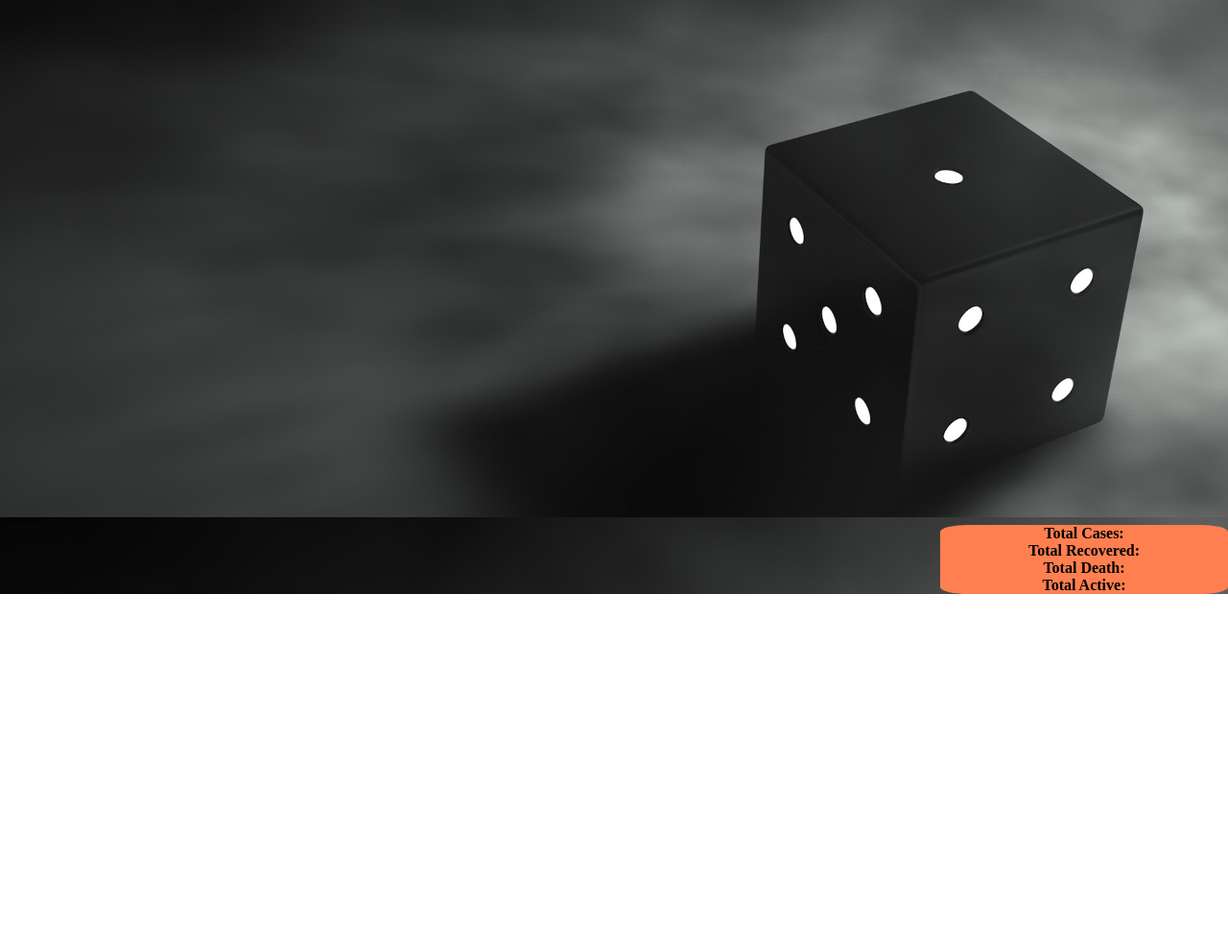
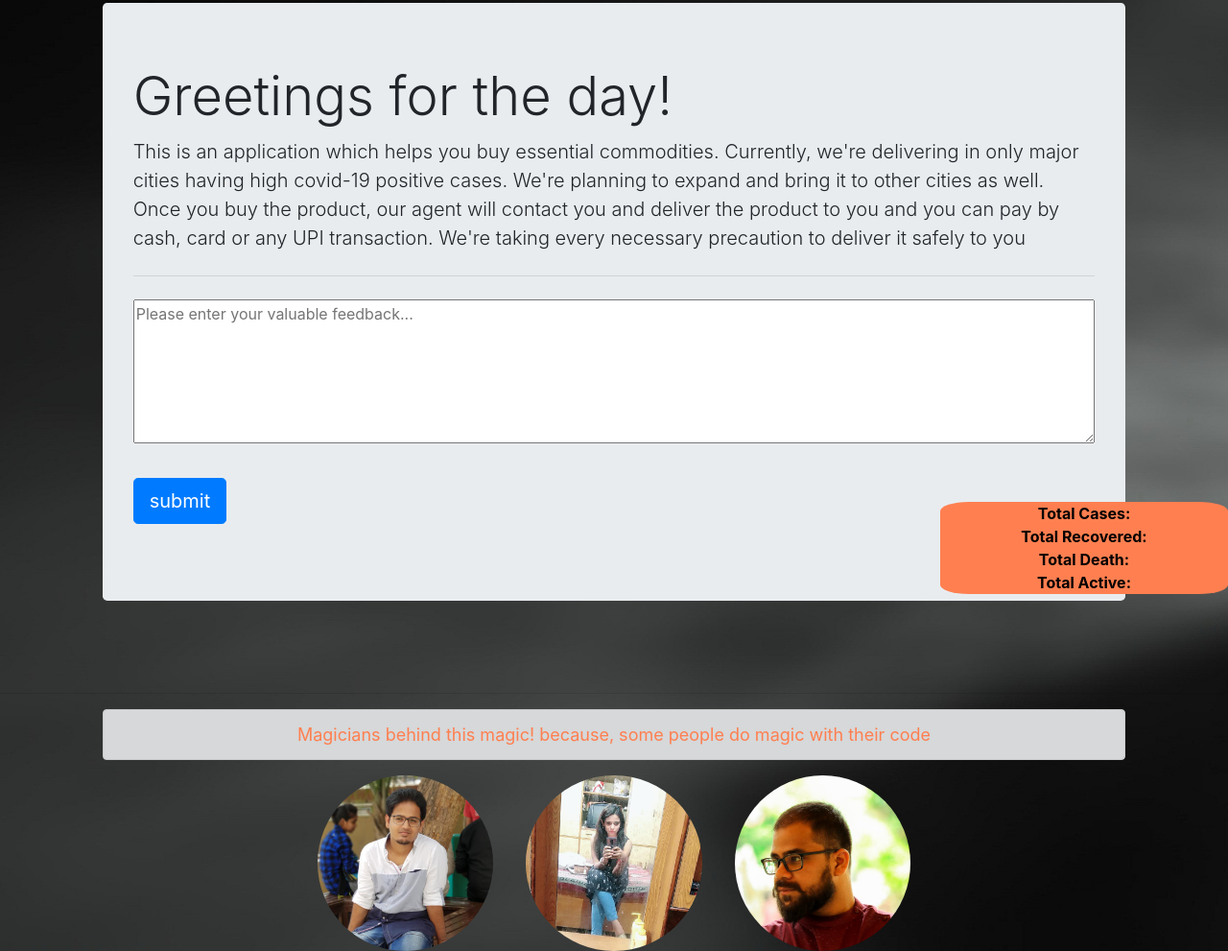
Before and after one commit to theblackorange/covid19essentialpurchase, a website: page public/about.html in a window 1280 px wide. Shown: the part 181-1172 px from the top of the page at 96% size. Before the commit the page ends 800 px from the top, so only its background shows below. Drawn offline with nearby package versions, Linux system fonts and the light colour scheme; no server answers.

Commit message:
about page code done

```diff
--- a/public/about.html
+++ b/public/about.html
@@ -3,7 +3,7 @@
 <head>
     <meta charset="utf-8">
     <link rel="stylesheet" href="style.css">
-
+    <link rel="stylesheet" href="https://maxcdn.bootstrapcdn.com/bootstrap/4.0.0/css/bootstrap.min.css" integrity="sha384-Gn5384xqQ1aoWXA+058RXPxPg6fy4IWvTNh0E263XmFcJlSAwiGgFAW/dAiS6JXm" crossorigin="anonymous">
     <meta name="viewport" content="width=device-width, initial-scale=1.0">
 
     <title>Essentials</title>
@@ -23,6 +23,34 @@
             </ul>
         </nav>
     </div>
+
+
+    <br>
+    <br>
+    <div class="jumbotron offset-lg-1 offset-md-1 col-10 precautionBackground">
+        <h5 class="display-4">Greetings for the day!</h5>
+        <p class="lead">This is an application which helps you buy essential commodities. Currently, we're delivering in only major cities having high covid-19 positive cases. We're planning to expand and bring it to other cities as well.
+            Once you buy the product, our agent will contact you and deliver the product to you and you can pay by cash, card or any UPI transaction. We're taking every necessary precaution to deliver it safely to you
+        </p>
+        <hr class="my-4">
+        <textarea placeholder="Please enter your valuable feedback..." class="completeWidth"></textarea>
+        <p class="lead">
+            <br>
+          <a class="btn btn-primary btn-lg btnSameBackground" href="#" role="button">submit</a>
+        </p>
+    </div>
+
+    <br>
+    <br>
+    <hr>
+    <div class="alert alert-dark offset-lg-1 offset-md-1 col-10" style="text-align: center;color: coral; font-size: large;" role="alert">
+        Magicians behind this magic! because, some people do magic with their code
+      </div>
+    <div class="textCenter">
+        <a href="https://www.linkedin.com/in/farhan-khan-b31687170"><img class="imageRound col-2" src="images/farhan.jpg" ></a>
+        <a href="https://www.linkedin.com/in/muskan-gulati-2601a6194"><img class="imageRound col-2 " src="images/muskan.jpg" ></a>
+        <a href="https://www.linkedin.com/in/krvenkatesh"><img class="imageRound col-2 " src="images/venky.jpg" ></a>
+    </div>
     <div class="covid-19-fixed">
         <span>Total Cases: </span><span id="totalCases"></span><br>
         <span>Total Recovered: </span><span id="totalRecovered"></span><br>
@@ -31,6 +59,8 @@
     </div>
 
     <script src='app.js'></script>
-
+    <script src="https://code.jquery.com/jquery-3.2.1.slim.min.js" integrity="sha384-KJ3o2DKtIkvYIK3UENzmM7KCkRr/rE9/Qpg6aAZGJwFDMVNA/GpGFF93hXpG5KkN" crossorigin="anonymous"></script>
+    <script src="https://cdnjs.cloudflare.com/ajax/libs/popper.js/1.12.9/umd/popper.min.js" integrity="sha384-ApNbgh9B+Y1QKtv3Rn7W3mgPxhU9K/ScQsAP7hUibX39j7fakFPskvXusvfa0b4Q" crossorigin="anonymous"></script>
+    <script src="https://maxcdn.bootstrapcdn.com/bootstrap/4.0.0/js/bootstrap.min.js" integrity="sha384-JZR6Spejh4U02d8jOt6vLEHfe/JQGiRRSQQxSfFWpi1MquVdAyjUar5+76PVCmYl" crossorigin="anonymous"></script>
 </body>
 </html>
--- a/public/style.css
+++ b/public/style.css
@@ -80,3 +80,34 @@
 #registerSubmit{
     background-color: coral;
 }
+
+.precautionBackground{
+    background-color: lightgray;
+}
+
+.completeWidth{
+    width: 100%;
+    height: 150px;
+}
+
+.btnSameBackground{
+    background-color: lightgray;
+    text-align: right;
+    align-self: center;
+}
+
+.imageRound{
+    border-radius: 50%;
+    height: 20%;
+    width: 20%;
+}
+
+.textCenter
+{
+    text-align: center;
+}
+
+.developersProperties{
+    padding: 5px;
+    font-size: large;
+}
```
Also changed, not shown: public/images/farhan.jpg (added), public/images/muskan.jpg (added), public/images/venky.jpg (added).
